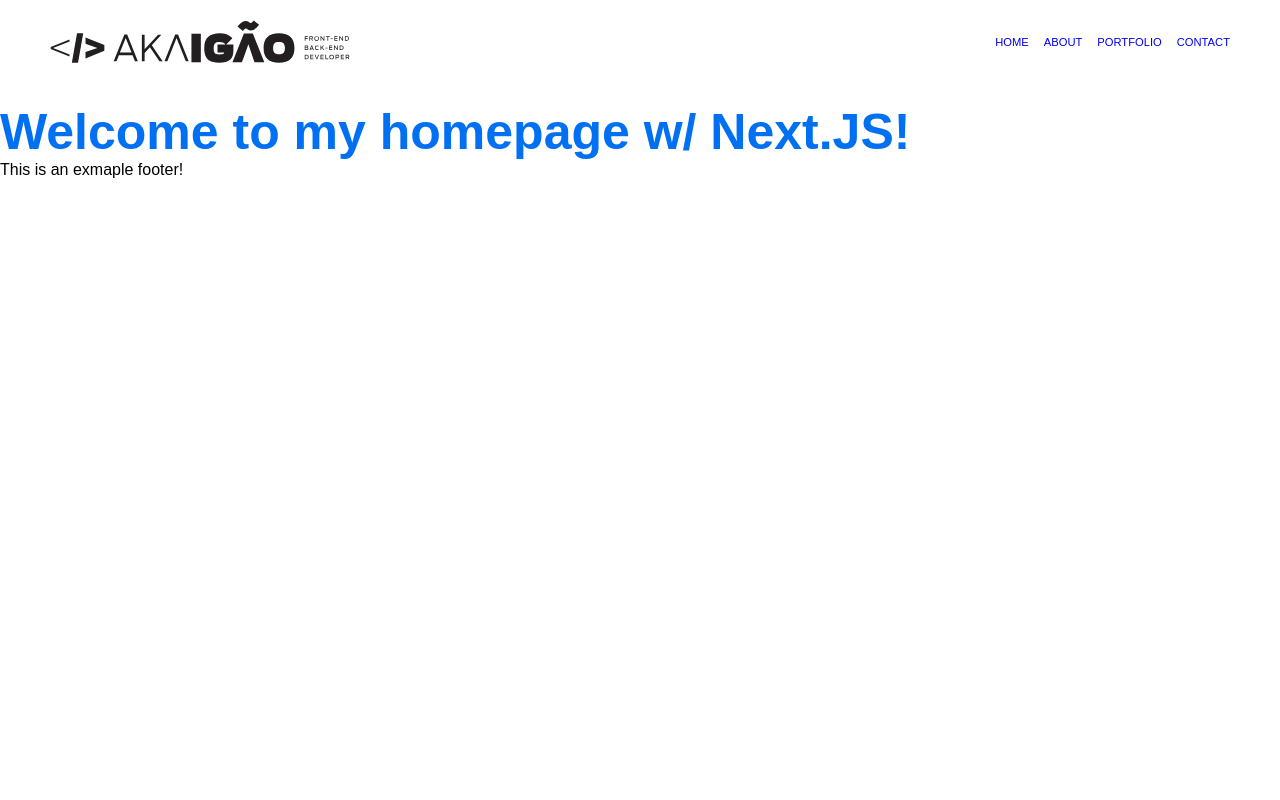
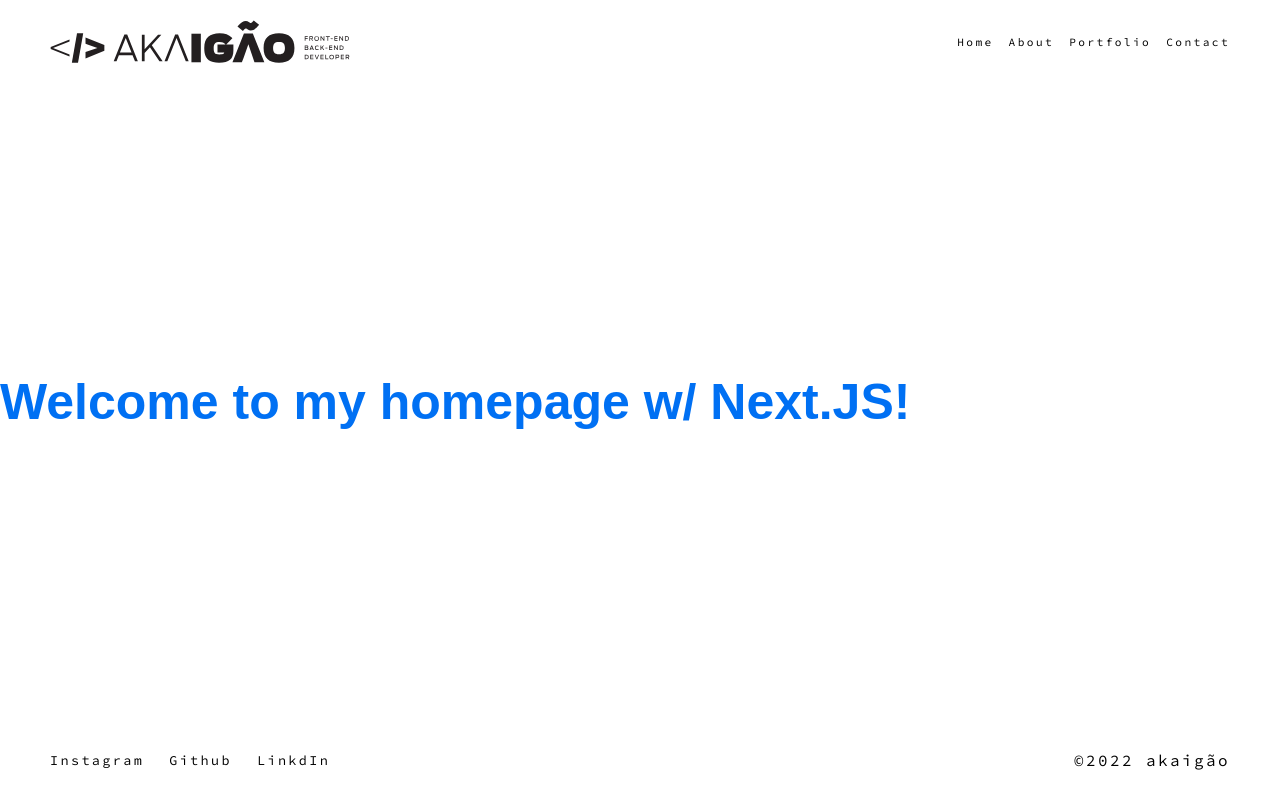
Before and after one commit to akaigao/personal-website, a Next.js app: page / in a window 1280 px wide. Built offline with nearby package versions, Linux system fonts and the light colour scheme.

Commit message:
feat: footer ok

```diff
--- /dev/null
+++ b/components/Footer/index.jsx
@@ -0,0 +1,21 @@
+import { FooterContainer } from './style'
+
+export function Footer() {
+  return (
+    <FooterContainer>
+      <ul>
+        <li>
+          <a href="/">Instagram</a>
+        </li>
+        <li>
+          <a href="/">Github</a>
+        </li>
+        <li>
+          <a href="/">LinkdIn</a>
+        </li>
+      </ul>
+
+      <p>&copy;{new Date().getFullYear()} akaigão</p>
+    </FooterContainer>
+  )
+}
--- /dev/null
+++ b/components/Footer/style.js
@@ -0,0 +1,32 @@
+import styled from 'styled-components'
+
+export const FooterContainer = styled.footer`
+  width: 100%;
+  padding: 30px 50px;
+  margin-top: 20px;
+
+  display: flex;
+  align-items: center;
+  justify-content: space-between;
+
+  font-family: 'Source Code Pro', monospace;
+  letter-spacing: 0.15em;
+
+  ul {
+    display: flex;
+    align-items: center;
+    justify-content: center;
+    gap: 25px;
+
+    font-size: 0.7rem;
+  }
+
+  li {
+    font-size: 1.2em;
+    list-style-type: none;
+
+    a {
+      text-decoration: none;
+    }
+  }
+`
--- a/components/Header/style.js
+++ b/components/Header/style.js
@@ -5,6 +5,9 @@ export const HeaderContainer = styled.header`
   padding: 20px 50px;
   margin-bottom: 20px;
 
+  font-family: 'Source Code Pro', monospace;
+  letter-spacing: 0.15em;
+
   display: flex;
   align-items: center;
   justify-content: space-between;
--- a/components/Layout/index.jsx
+++ b/components/Layout/index.jsx
@@ -1,6 +1,7 @@
 import Head from 'next/head'
 import Image from 'next/image'
 import myLogo from '../../public/akaigao.svg'
+import { Footer } from '../Footer'
 import { Header } from '../Header'
 import { Navbar } from '../Navbar'
 
@@ -18,9 +19,7 @@ export function Layout({ children }) {
 
       <main>{children}</main>
 
-      <footer>
-        <p>This is an exmaple footer!</p>
-      </footer>
+      <Footer />
     </>
   )
 }
--- a/components/Navbar/style.js
+++ b/components/Navbar/style.js
@@ -12,7 +12,6 @@ export const NavbarContainer = styled.nav`
   }
 
   li {
-    text-transform: uppercase;
     list-style-type: none;
   }
 `
--- a/pages/_document.js
+++ b/pages/_document.js
@@ -1,37 +1,43 @@
-import Document, { Head, Html, Main, NextScript } from "next/document";
-import { ServerStyleSheet } from "styled-components";
+import Document, { Head, Html, Main, NextScript } from 'next/document'
+import { ServerStyleSheet } from 'styled-components'
 
 export default class MyDocument extends Document {
   static async getInitialProps(ctx) {
-    const sheet = new ServerStyleSheet();
-    const originalRenderPage = ctx.renderPage;
+    const sheet = new ServerStyleSheet()
+    const originalRenderPage = ctx.renderPage
 
     try {
       ctx.renderPage = () =>
         originalRenderPage({
-          enhanceApp: (App) => (props) =>
-            sheet.collectStyles(<App {...props} />),
-        });
+          enhanceApp: App => props => sheet.collectStyles(<App {...props} />)
+        })
 
-      const initialProps = await Document.getInitialProps(ctx);
+      const initialProps = await Document.getInitialProps(ctx)
       return {
         ...initialProps,
-        styles: [initialProps.styles, sheet.getStyleElement()],
-      };
+        styles: [initialProps.styles, sheet.getStyleElement()]
+      }
     } finally {
-      sheet.seal();
+      sheet.seal()
     }
   }
 
   render() {
     return (
       <Html lang="pt-br">
-        <Head />
+        <Head>
+          <link rel="preconnect" href="https://fonts.googleapis.com" />
+          <link rel="preconnect" href="https://fonts.gstatic.com" crossorigin />
+          <link
+            href="https://fonts.googleapis.com/css2?family=Source+Code+Pro:wght@200;400&display=swap"
+            rel="stylesheet"
+          />
+        </Head>
         <body>
           <Main />
           <NextScript />
         </body>
       </Html>
-    );
+    )
   }
 }
--- a/styles/globalstyles.js
+++ b/styles/globalstyles.js
@@ -7,9 +7,22 @@ export const GlobalStyle = createGlobalStyle`
     box-sizing: border-box;
   }
 
-  body {
+
+  body, #__next {
+    min-height: 100vh;
+    max-width: 1440px;
+
     font-family: sans-serif;
     font-size: 16px;
+
+    display: flex;
+    flex-direction: column;
+    align-items: stretch;
+    justify-content: space-between;
+  }
+
+  a {
+    color: black;
   }
 `
 
```
